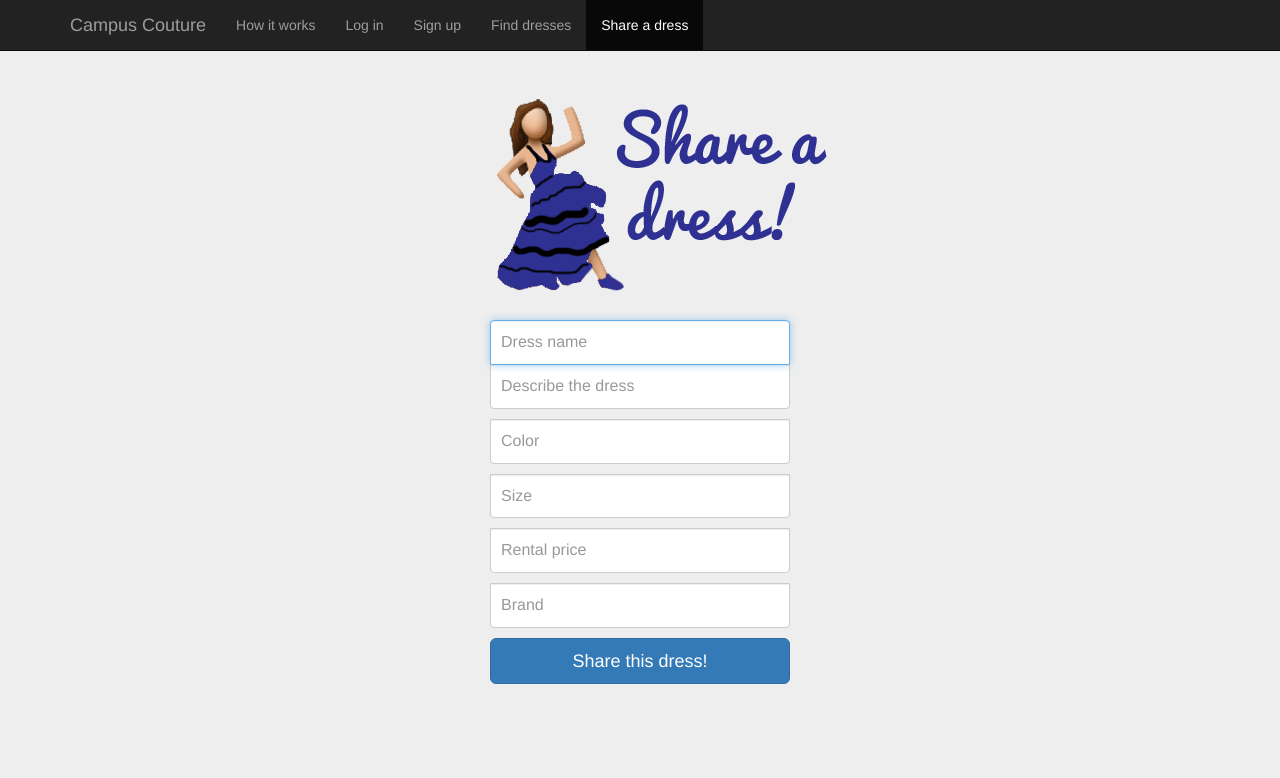
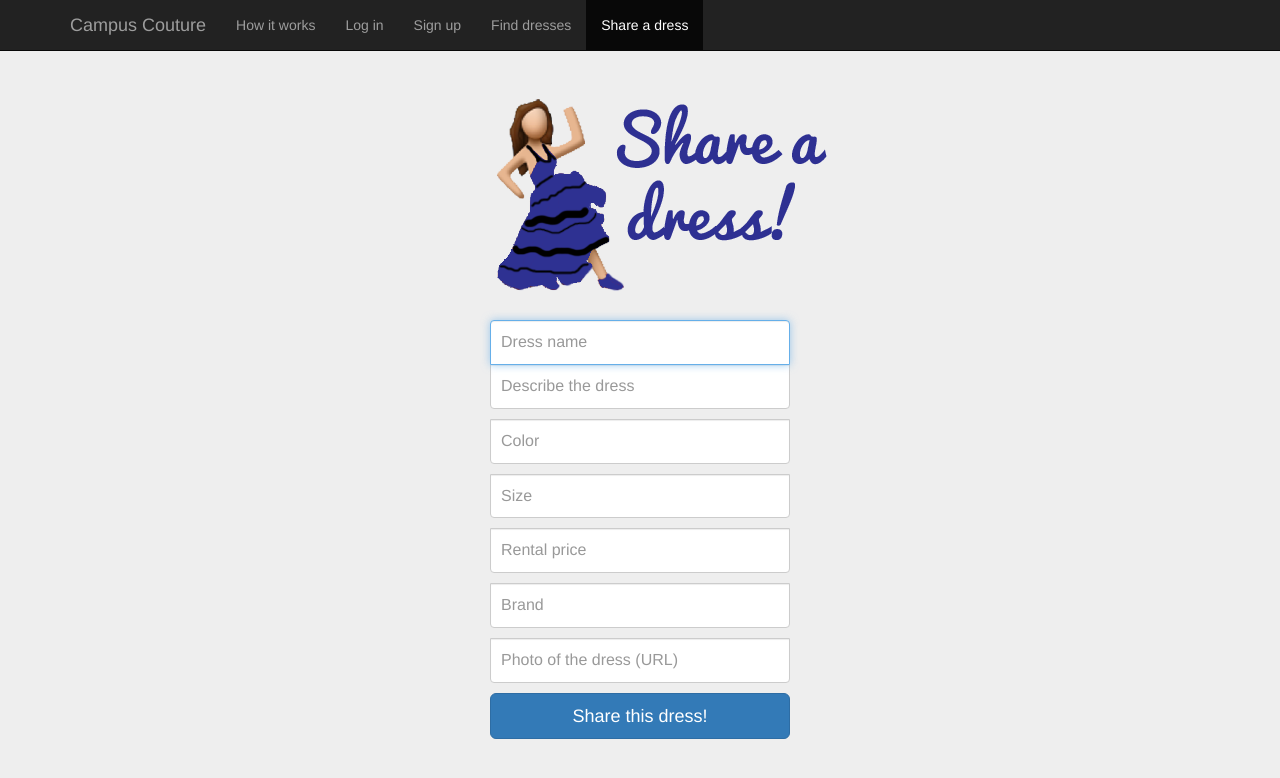
Before and after one commit to sierrayit/campusCouture, a Flask app: page /share/ in a window 1280 px wide. Shown: the top 778 px of the page. Run offline with Flask 2, Linux system fonts and the light colour scheme; some libraries are stand-ins or nearby versions.

Commit message:
Added URL input for dress sharing form

```diff
--- a/static/css/about.css
+++ b/static/css/about.css
@@ -12,10 +12,6 @@ img{
 	margin-bottom:25px;
 }
 
-.nav{
-	color:#2e3192;
-}
-
 p{
 	text-align:left;
 }
--- a/templates/share.html
+++ b/templates/share.html
@@ -75,6 +75,9 @@
         <label for="inputPassword" class="sr-only">Brand</label>
         <input type="password" id="inputPassword2" class="form-control" placeholder="Brand" required>
 
+        <label for="inputPassword" class="sr-only">Photo</label>
+        <input type="password" id="inputPassword2" class="form-control" placeholder="Photo of the dress (URL)" required>
+
         <button class="btn btn-lg btn-primary btn-block" type="submit">Share this dress!</button>
 
         <!--<h5>Already have an account?  <a href="register.html">Log in</a>!</h5>-->
```
